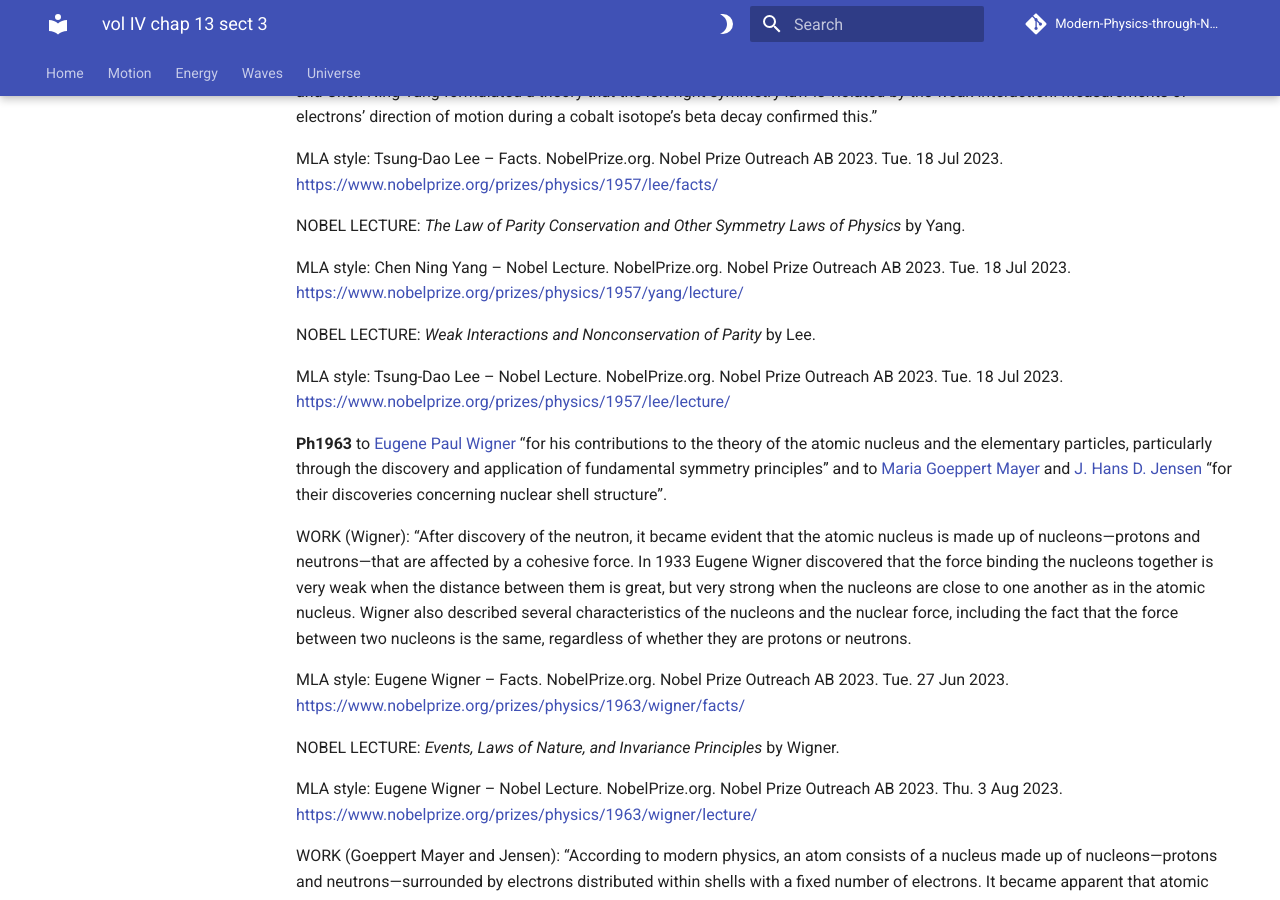
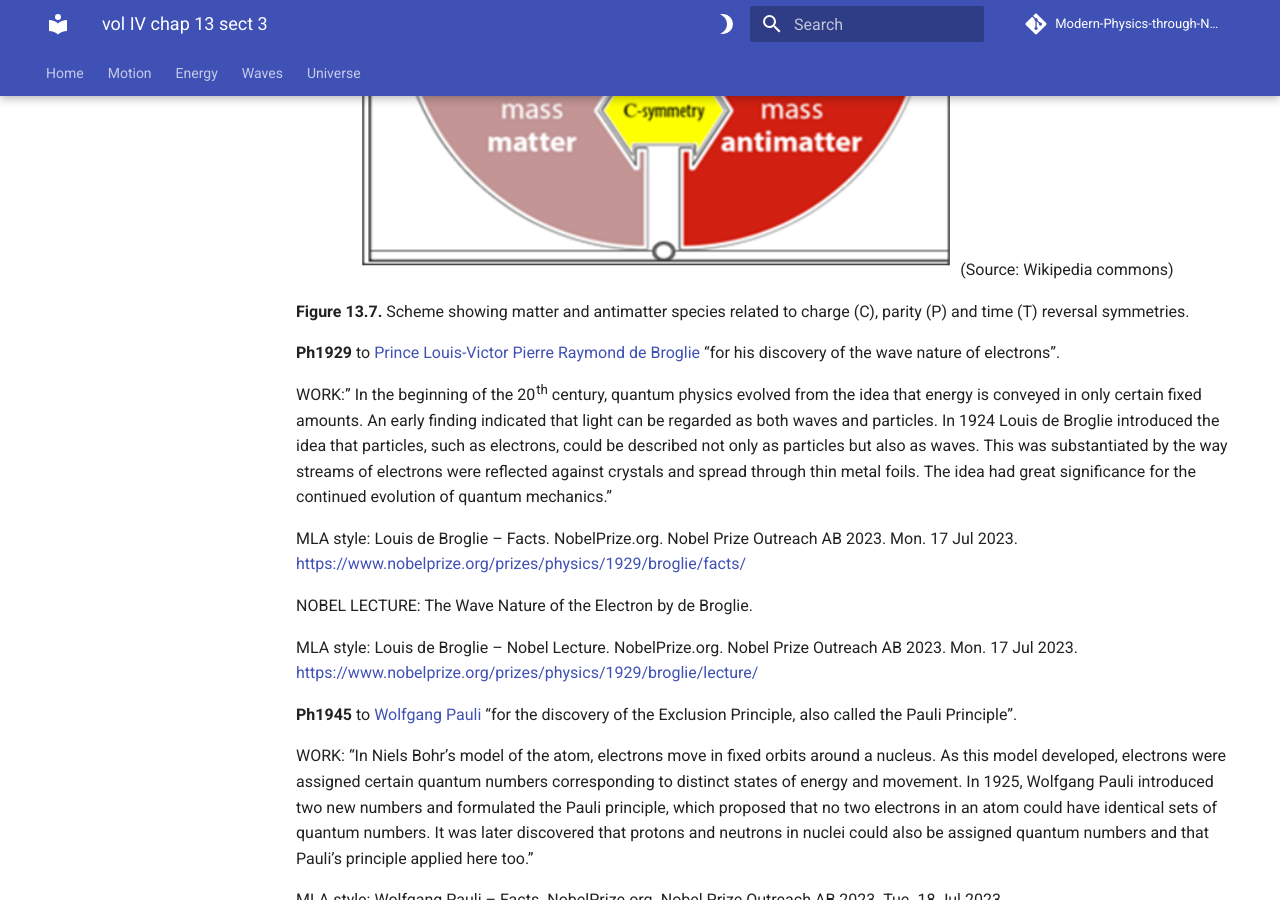
Before and after one commit to modphysnobel/modphysnobel.github.io, an MkDocs documentation site: the page built from docs/vol-IV/vol-IV-chap-13-sect-3.md, in a window 1280 px wide and 900 px high, scrolled down 3054 px. Built offline with MkDocs 1.6.1 and Material for MkDocs 9.7.7, drawn with Linux system fonts in a browser that asks for light colours; some web fonts are replaced; comment, search, counter and statistics services are not loaded; some of the changed text lies outside the part shown.

Commit message:
Update vol-IV-chap-13-sect-3.md

```diff
--- a/docs/vol-IV/vol-IV-chap-13-sect-3.md
+++ b/docs/vol-IV/vol-IV-chap-13-sect-3.md
@@ -13,6 +13,14 @@
 <p align="center" width="100%">
     <img width="600" src="https://github.com/modphysnobel/modphysnobel.github.io/blob/main/docs/vol-IV/figs/Nuevo%2013.11.PNG?raw=true">
 </p>
+
+<p align="center" width="100%">
+    <img width="600" src="https://github.com/modphysnobel/modphysnobel.github.io/blob/main/docs/vol-IV/figs/imagen%2013.7.PNG?raw=true">
+
+(Source: Wikipedia commons)
+</p>
+
+**Figure 13.6.** K meson decay observed in 1949.
 
 **Ch1908** to [Ernest Rutherford](https://en.wikipedia.org/wiki/Ernest_Rutherford) “for his investigations into the disintegration of the elements, and the chemistry of radioactive substances”.
 
@@ -57,6 +65,15 @@
 <p align="center" width="100%">
     <img width="600" src="https://github.com/modphysnobel/modphysnobel.github.io/blob/main/docs/vol-IV/figs/Nuevo%2013.12.PNG?raw=true">
 </p>
+
+<p align="center" width="100%">
+    <img width="600" src="https://github.com/modphysnobel/modphysnobel.github.io/blob/main/docs/vol-IV/figs/imagen%2013.8.PNG?raw=true">
+
+(Source: Wikipedia commons)
+</p>
+
+**Figure 13.7.** Scheme showing matter and antimatter species related to charge (C), parity (P) and time (T) reversal symmetries.
+
 
 **Ph1929** to [Prince Louis-Victor Pierre Raymond de Broglie](https://en.wikipedia.org/wiki/Louis_de_Broglie) “for his discovery of the wave nature of electrons”.
 
@@ -135,6 +152,14 @@
 <p align="center" width="100%">
     <img width="600" src="https://github.com/modphysnobel/modphysnobel.github.io/blob/main/docs/vol-IV/figs/Nuevo%2013.13.PNG?raw=true">
 </p>
+
+<p align="center" width="100%">
+    <img width="600" src="https://github.com/modphysnobel/modphysnobel.github.io/blob/main/docs/vol-IV/figs/imagen%2013.9.PNG?raw=true">
+
+(Source: Wikipedia commons)
+</p>
+
+**Figure 13.8.** Classification of particles according to Standard model.
 
 **Ph1965** to  [Shinichiro Tomonaga](https://en.wikipedia.org/wiki/Shin%27ichir%C5%8D_Tomonaga), [Julian Schwinger](https://en.wikipedia.org/wiki/Julian_Schwinger) and [Richard P. Feynman](https://en.wikipedia.org/wiki/Richard_Feynman) “for their fundamental work in quantum electrodynamics, with deep-ploughing consequences for the physics of elementary particles”.
 
```
